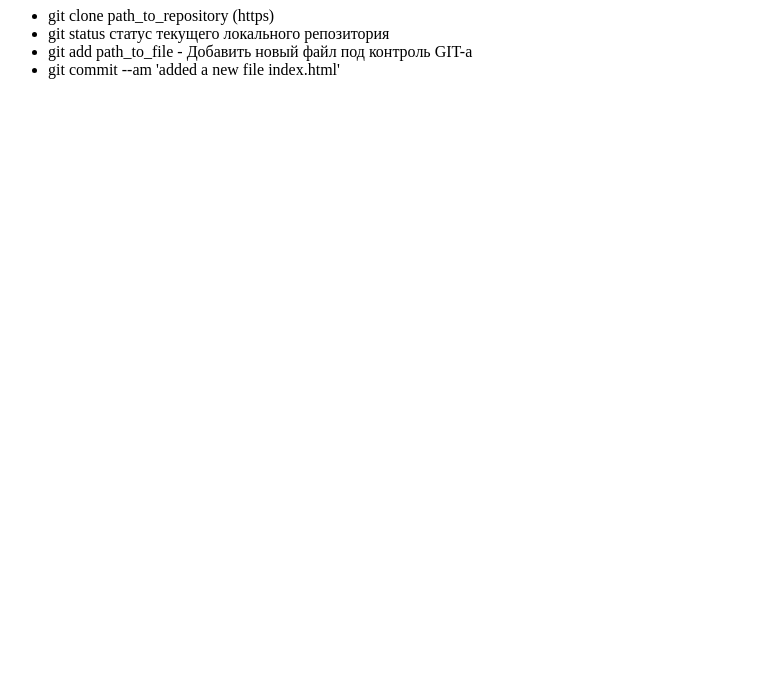
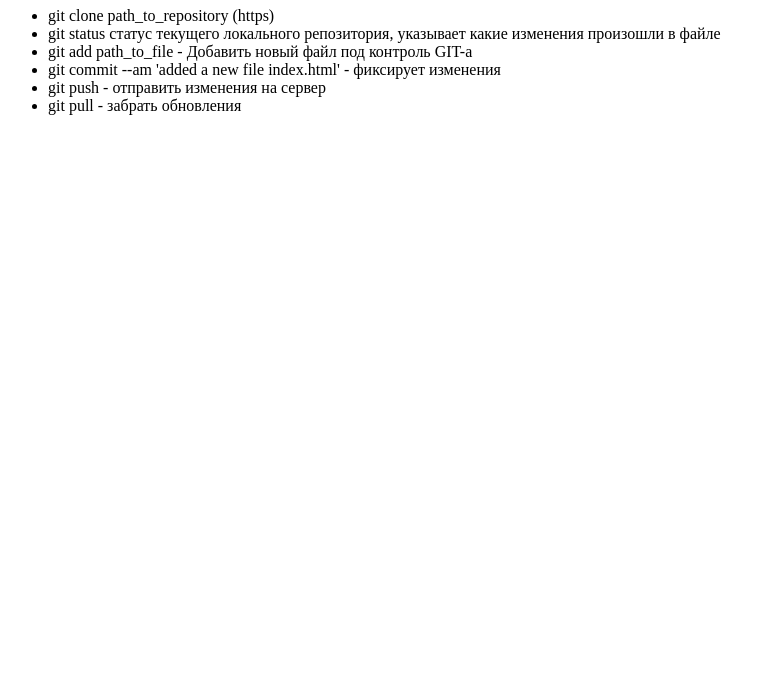
Before and after one commit to DianaProkopovich/Lesson-1, a plain HTML site: page index.html in a window 1280 px wide. Shown: the part 117-800 px from the top of the page, without its empty margins (0-775 px from the left). Drawn offline with Linux system fonts and the light colour scheme.

Commit message:
modified

```diff
--- a/index.html
+++ b/index.html
@@ -14,9 +14,11 @@
         <h1>Команды Git</h1>
         <ul>
             <li> git clone path_to_repository (https)</li>
-            <li> git status статус текущего локального репозитория</li>
+            <li> git status статус текущего локального репозитория, указывает какие изменения произошли в файле</li>
             <li> git add path_to_file -  Добавить новый файл под контроль GIT-a</li>
-            <li> git commit --am 'added a new file index.html'            </li>
+            <li> git commit --am 'added a new file index.html' - фиксирует изменения           </li>
+            <li> git push - отправить изменения на сервер</li>
+            <li> git pull - забрать обновления </li>
         </ul>
 
 
```
